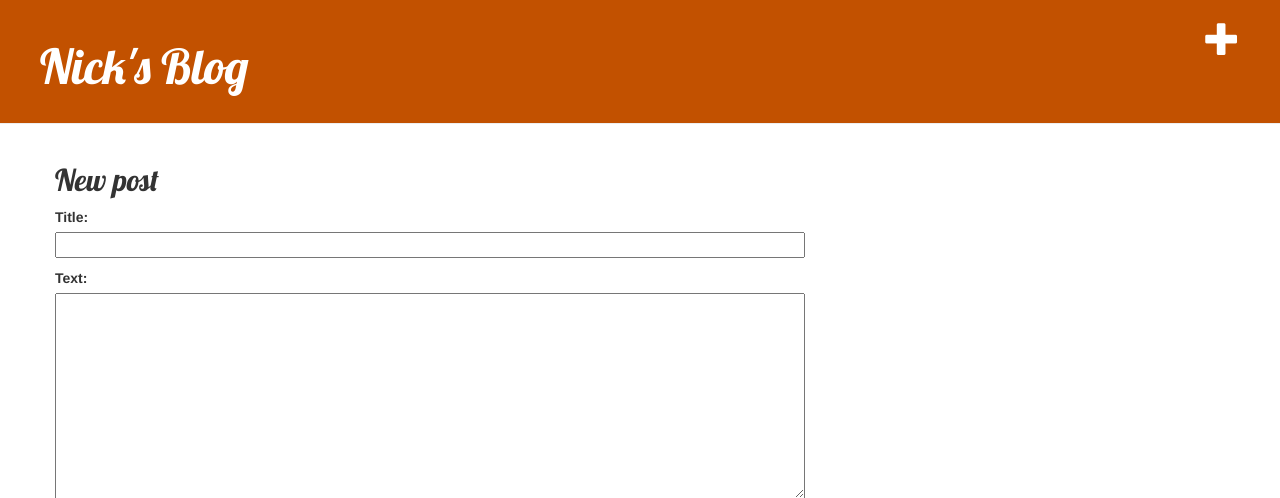
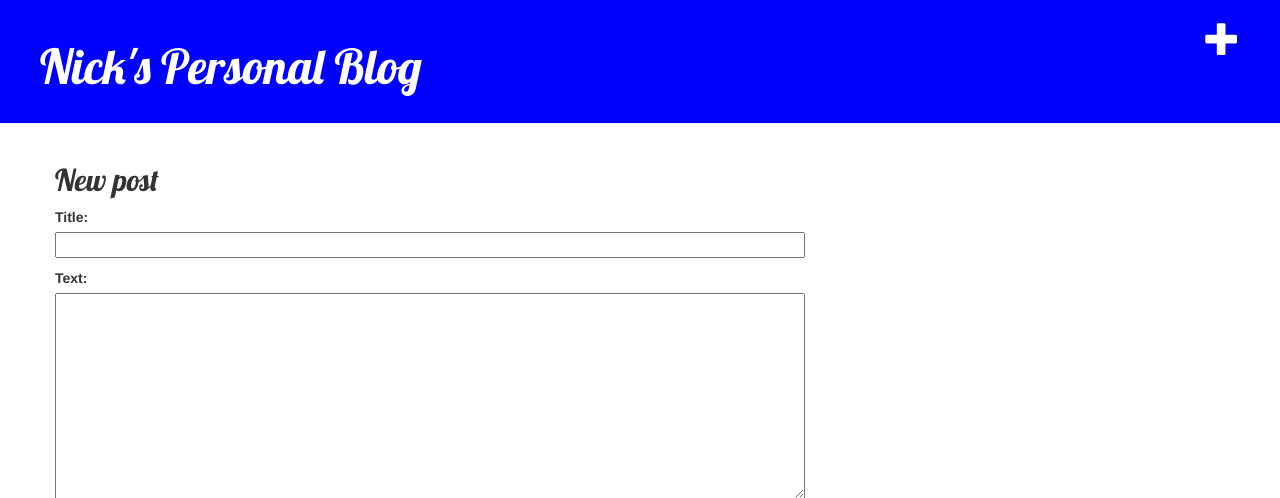
Before and after one commit to Nirvair-Sangha/Personal-Blog, a Django app: page /post/new/ in a window 1280 px wide. Shown: the top 498 px of the page. Run offline with Django 3.2, Linux system fonts and the light colour scheme; some libraries are stand-ins or nearby versions.

Commit message:
final changes

```diff
--- a/blog/static/css/blog.css
+++ b/blog/static/css/blog.css
@@ -1,5 +1,5 @@
 .page-header {
-    background-color: #C25100;
+    background-color: #0000FF;
     margin-top: 0;
     padding: 20px 20px 20px 40px;
 }
--- a/blog/templates/blog/base.html
+++ b/blog/templates/blog/base.html
@@ -1,7 +1,7 @@
 {% load static %}
 <html>
     <head>
-        <title>Nick's Blog</title>
+        <title>Nick's Personal Blog</title>
         <link rel="stylesheet" href="//maxcdn.bootstrapcdn.com/bootstrap/3.2.0/css/bootstrap.min.css">
         <link rel="stylesheet" href="//maxcdn.bootstrapcdn.com/bootstrap/3.2.0/css/bootstrap-theme.min.css">
         <link href='//fonts.googleapis.com/css?family=Lobster&subset=latin,latin-ext' rel='stylesheet' type='text/css'>
@@ -10,7 +10,7 @@
     <body>
         <div class="page-header">
             <a href="{% url 'post_new' %}" class="top-menu"><span class="glyphicon glyphicon-plus"></span></a>
-            <h1><a href="/">Nick's Blog</a></h1>
+            <h1><a href="/">Nick's Personal Blog</a></h1>
         </div>
         <div class="content container">
             <div class="row">
```
